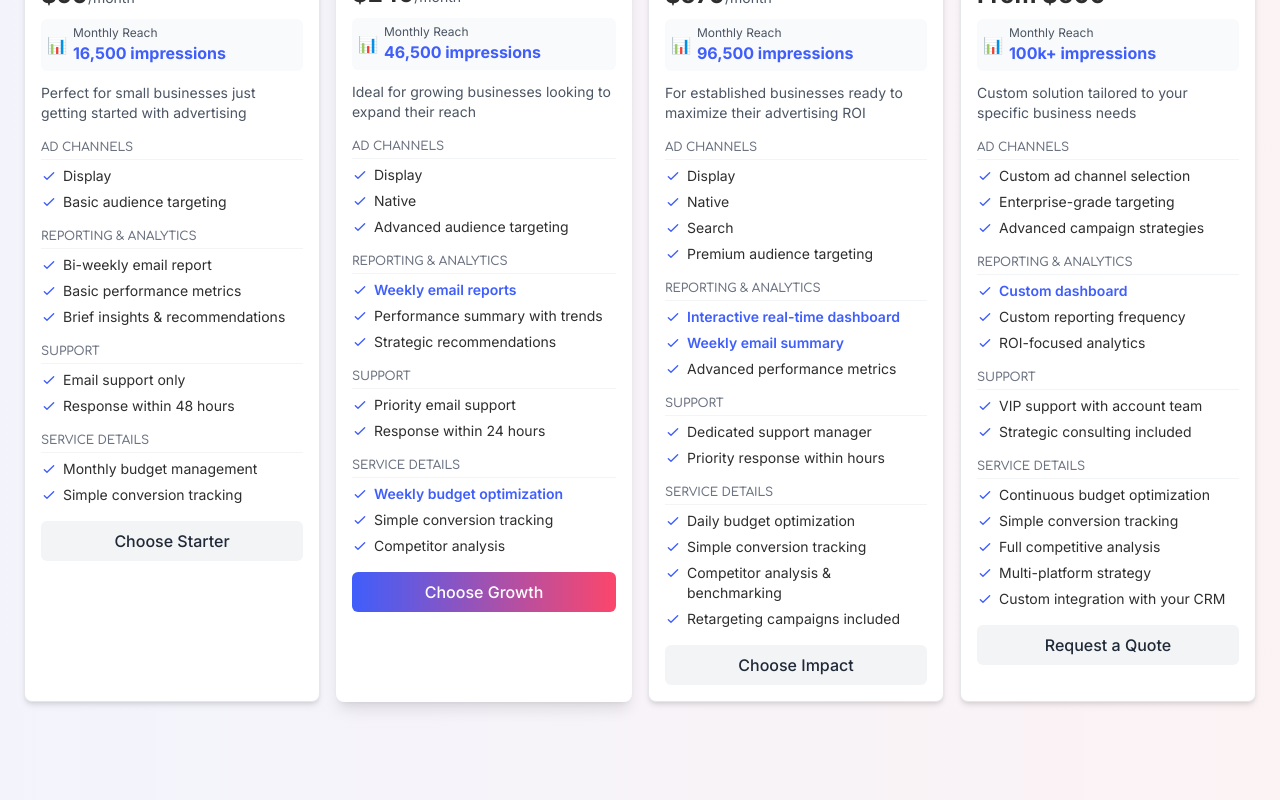
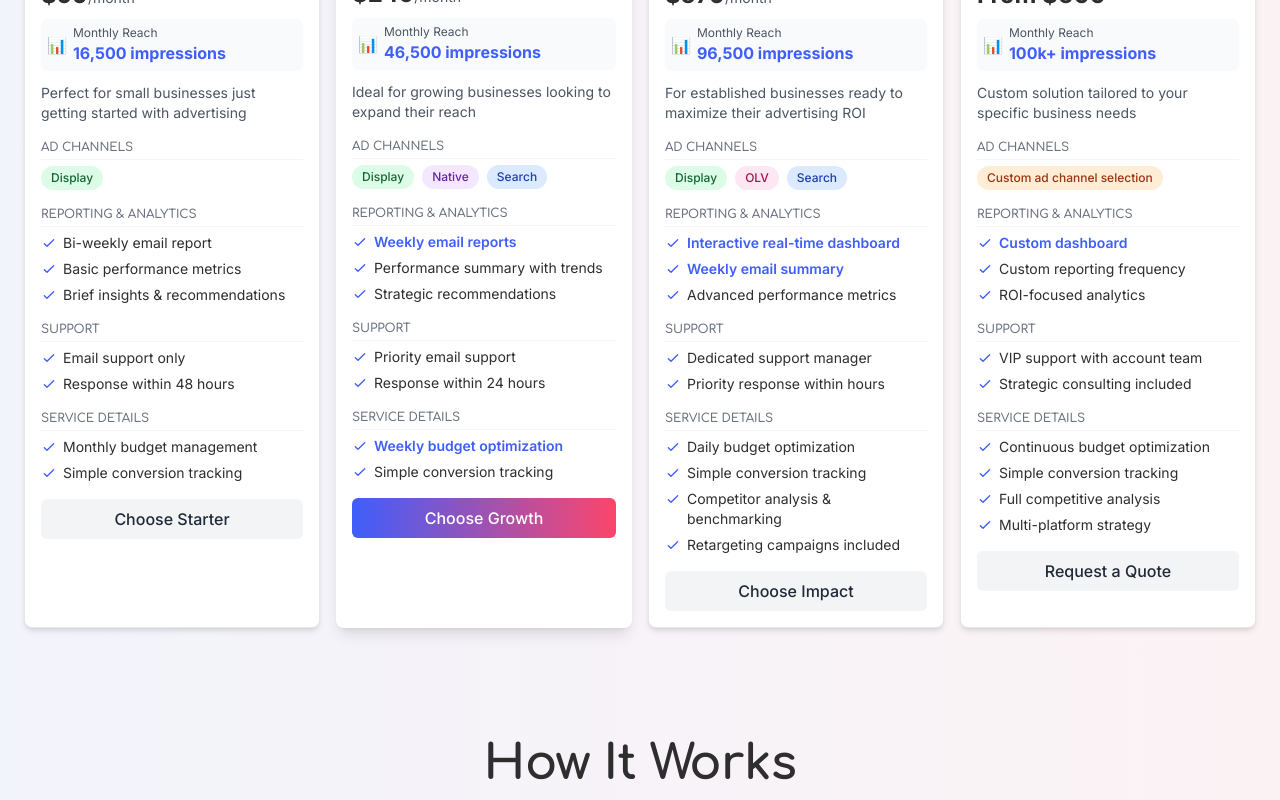
Before and after one commit to natalyineu/saas, a Next.js app in the folder ai/: page / in a window 1280 px wide. Shown: the part 2140-2940 px from the top of the page. Built offline with nearby package versions, Linux system fonts and the light colour scheme.

Commit message:
Update pricing section with pill-style ad channel labels and content changes

```diff
--- a/ai/app/components/PricingSection.tsx
+++ b/ai/app/components/PricingSection.tsx
@@ -22,8 +22,7 @@ export default function PricingSection() {
         {
           title: "Ad Channels",
           features: [
-            "Display",
-            "Basic audience targeting"
+            "Display"
           ]
         },
         {
@@ -64,7 +63,7 @@ export default function PricingSection() {
           features: [
             "Display",
             "Native",
-            "Advanced audience targeting"
+            "Search"
           ]
         },
         {
@@ -86,8 +85,7 @@ export default function PricingSection() {
           title: "Service Details",
           features: [
             "Weekly budget optimization",
-            "Simple conversion tracking",
-            "Competitor analysis"
+            "Simple conversion tracking"
           ]
         }
       ],
@@ -105,9 +103,8 @@ export default function PricingSection() {
           title: "Ad Channels",
           features: [
             "Display",
-            "Native",
-            "Search",
-            "Premium audience targeting"
+            "OLV",
+            "Search"
           ]
         },
         {
@@ -148,9 +145,7 @@ export default function PricingSection() {
         {
           title: "Ad Channels",
           features: [
-            "Custom ad channel selection",
-            "Enterprise-grade targeting",
-            "Advanced campaign strategies"
+            "Custom ad channel selection"
           ]
         },
         {
@@ -174,8 +169,7 @@ export default function PricingSection() {
             "Continuous budget optimization",
             "Simple conversion tracking",
             "Full competitive analysis",
-            "Multi-platform strategy",
-            "Custom integration with your CRM"
+            "Multi-platform strategy"
           ]
         }
       ],
@@ -230,6 +224,37 @@ export default function PricingSection() {
               {plan.featureGroups.map((group, gIndex) => (
                 <div key={gIndex} className="mb-4">
                   <h4 className="text-xs uppercase text-gray-500 font-semibold mb-1.5 border-b border-gray-100 pb-1">{group.title}</h4>
+                  {group.title === "Ad Channels" ? (
+                    <div className="flex flex-wrap gap-2 mb-3">
+                      {group.features.map((feature, fIndex) => {
+                        let bgColor = "bg-green-100";
+                        let textColor = "text-green-800";
+
+                        if (feature.includes("Native")) {
+                          bgColor = "bg-purple-100";
+                          textColor = "text-purple-800";
+                        } else if (feature.includes("Search")) {
+                          bgColor = "bg-blue-100";
+                          textColor = "text-blue-800";
+                        } else if (feature.includes("Custom")) {
+                          bgColor = "bg-orange-100";
+                          textColor = "text-orange-800";
+                        } else if (feature.includes("OLV")) {
+                          bgColor = "bg-pink-100";
+                          textColor = "text-pink-800";
+                        }
+
+                        return (
+                          <span
+                            key={fIndex}
+                            className={`${bgColor} ${textColor} text-xs font-medium px-2.5 py-1 rounded-full`}
+                          >
+                            {feature}
+                          </span>
+                        );
+                      })}
+                    </div>
+                  ) : (
                     <ul className="space-y-1.5 mb-3">
                       {group.features.map((feature, fIndex) => (
                         <li key={fIndex} className="flex items-start text-sm">
@@ -243,6 +268,7 @@ export default function PricingSection() {
                         </li>
                       ))}
                     </ul>
+                  )}
                 </div>
               ))}
 
```
Lines whose indentation alone changed are shown as unchanged.
